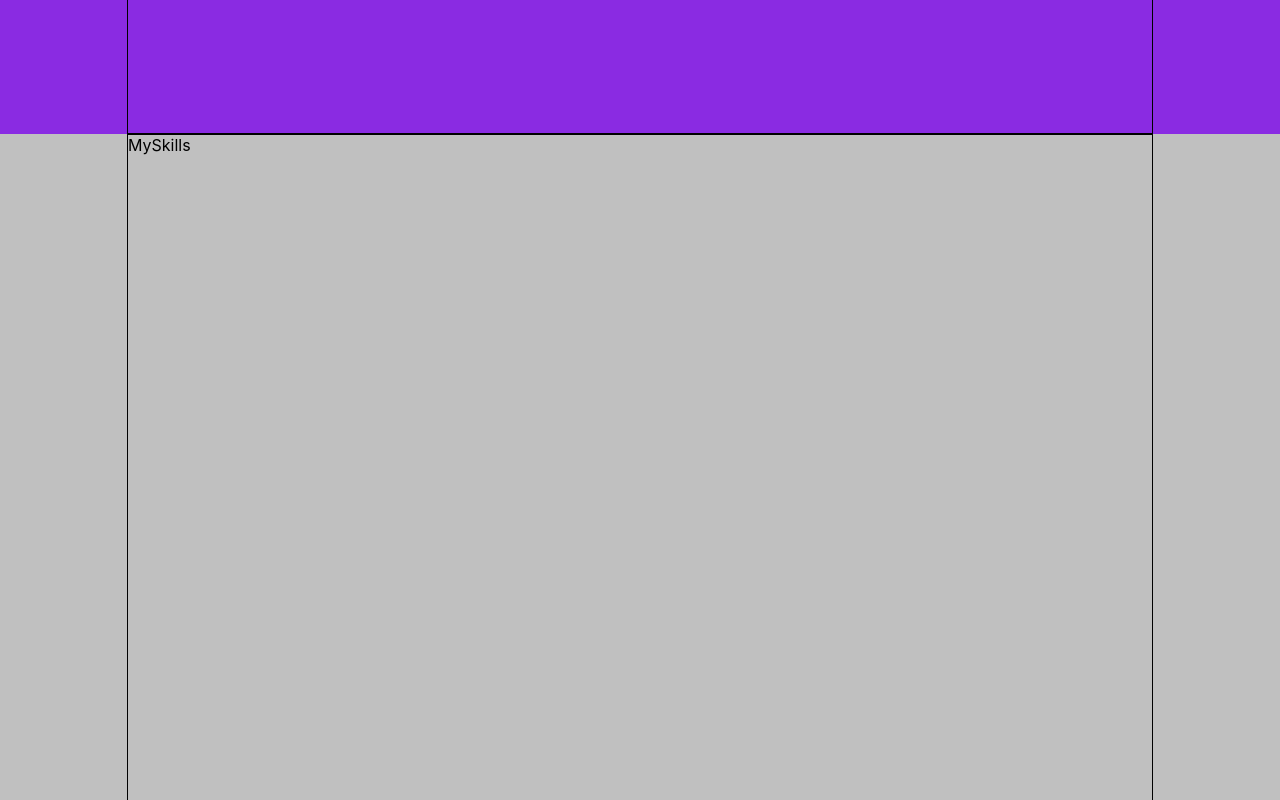
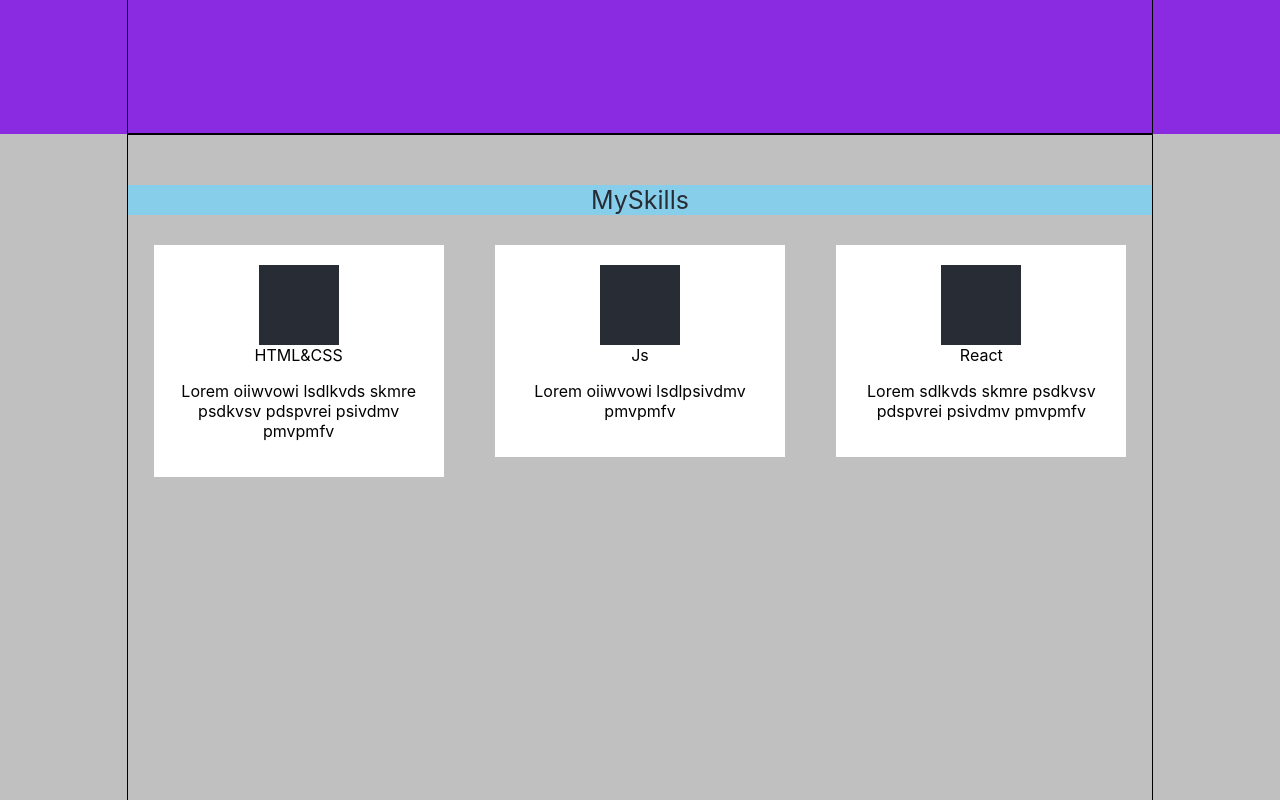
Before and after one commit to Yuranuch/My_portfolio, a React (Create React App) app: page / in a window 1280 px wide. Shown: the part 740-1540 px from the top of the page. Built offline with nearby package versions, Linux system fonts and the light colour scheme.

Commit message:
add skillsItem

```diff
--- a/src/Components/MySkills/MySkills.js
+++ b/src/Components/MySkills/MySkills.js
@@ -1,11 +1,18 @@
 import React from 'react';
 import styles from './MySkills.module.css'
+import SkillItem from "./SkillItem/SkillItem";
 
-function MySkills() {
+function MySkills(props) {
     return (
         <div className={styles.mySkills}>
+
             <div className={styles.container}>
-                MySkills
+                <div className={styles.title}>MySkills</div>
+                <div className={styles.flexContainer}>
+                    <SkillItem title="HTML&CSS" info="Lorem oiiwvowi lsdlkvds skmre psdkvsv pdspvrei psivdmv pmvpmfv"/>
+                    <SkillItem title="Js" info="Lorem oiiwvowi lsdlpsivdmv pmvpmfv"/>
+                    <SkillItem title="React" info="Lorem sdlkvds skmre psdkvsv pdspvrei psivdmv pmvpmfv"/>
+                </div>
             </div>
         </div>
     );
--- a/src/Components/MySkills/MySkills.module.css
+++ b/src/Components/MySkills/MySkills.module.css
@@ -6,5 +6,23 @@
     height: 100vh;
     width: 80%;
     margin: 0 auto;
+    padding-top: 50px;
     border: 1px solid;
+
 }
+.flexContainer {
+    display: flex;
+    justify-content: space-around;
+    align-items: baseline;
+}
+.skillTitle {
+    display: block;
+    font-size: 20px;
+}
+.title {
+    background-color: skyblue;
+    font-size: 25px;
+    text-align: center;
+    color: #282c34;
+    margin-bottom: 30px;
+}
--- /dev/null
+++ b/src/Components/MySkills/SkillItem/SkillItem.js
@@ -0,0 +1,18 @@
+import React from 'react';
+import styles from './SkillItem.module.css'
+
+function SkillItem(props) {
+    return (
+        <div className={styles.skillItem}>
+            <div className={styles.imageBlock}>
+            </div>
+            <span className={styles.skillTitle}>{props.title}</span>
+            <div className={styles.skillInfo}>
+                <p>{props.info}</p>
+            </div>
+        </div>
+
+    );
+}
+
+export default SkillItem;
--- /dev/null
+++ b/src/Components/MySkills/SkillItem/SkillItem.module.css
@@ -0,0 +1,18 @@
+.skillItem {
+    max-width: 250px;
+    background-color: white;
+    padding: 20px;
+    display: flex;
+    flex-direction: column;
+    align-items: center;
+}
+
+.imageBlock {
+    height: 80px;
+    width: 80px;
+    background-color: #282c34;
+    text-align: center;
+}
+.skillInfo {
+    text-align: center;
+}
```
